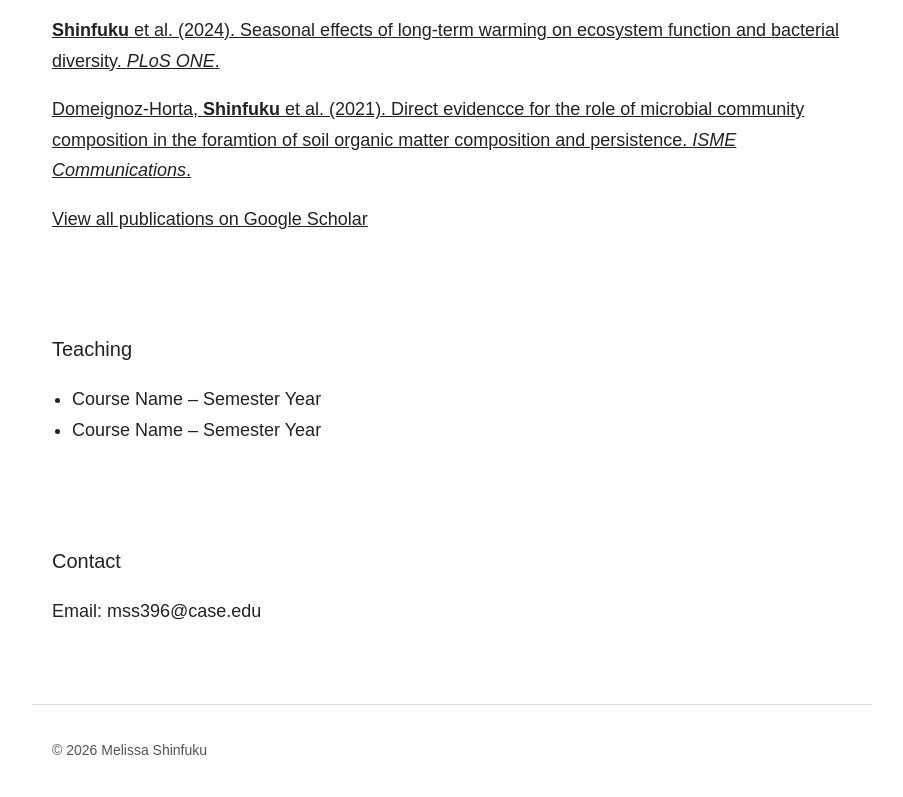
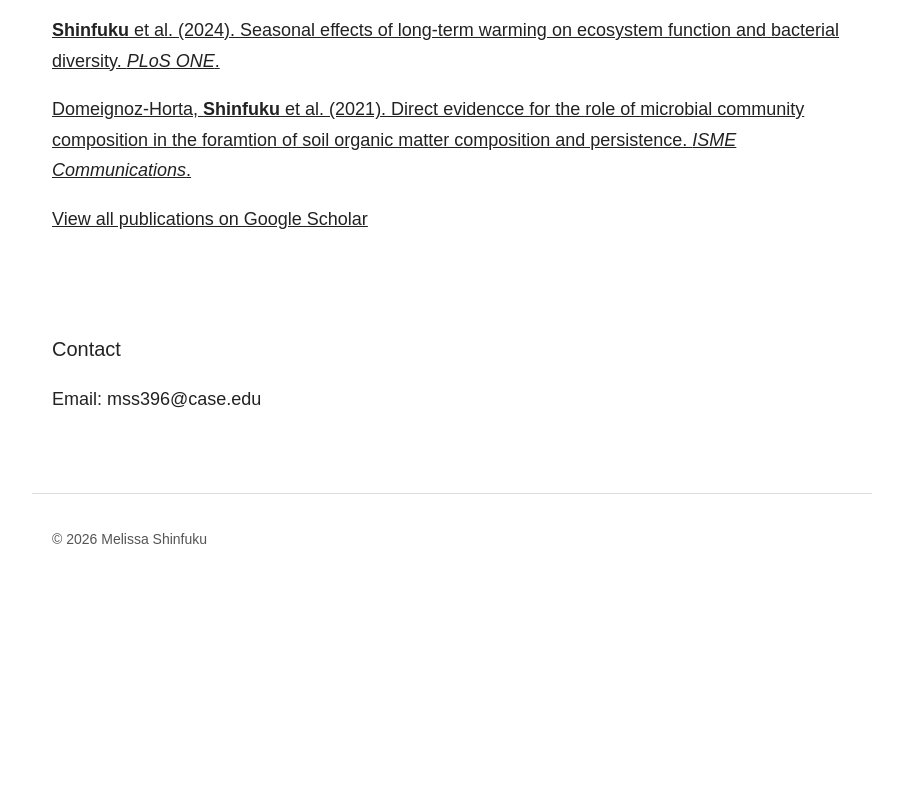
Before and after one commit to melissashinfuku/melissashinfuku.github.io, a plain HTML site: page index.html in a window 1280 px wide. Shown: the part 1082-1879 px from the top of the page, without its empty margins (188-1091 px from the left). After the commit the page ends 1668 px from the top, so only its background shows below. Drawn offline with Linux system fonts and the light colour scheme.

Commit message:
Remove teaching section from index.html

```diff
--- a/index.html
+++ b/index.html
@@ -85,13 +85,6 @@
     </p>
 </section>
 
-<section id="teaching">
-    <h2>Teaching</h2>
-    <ul>
-        <li>Course Name – Semester Year</li>
-        <li>Course Name – Semester Year</li>
-    </ul>
-</section>
 
 <section id="contact">
     <h2>Contact</h2>
```
